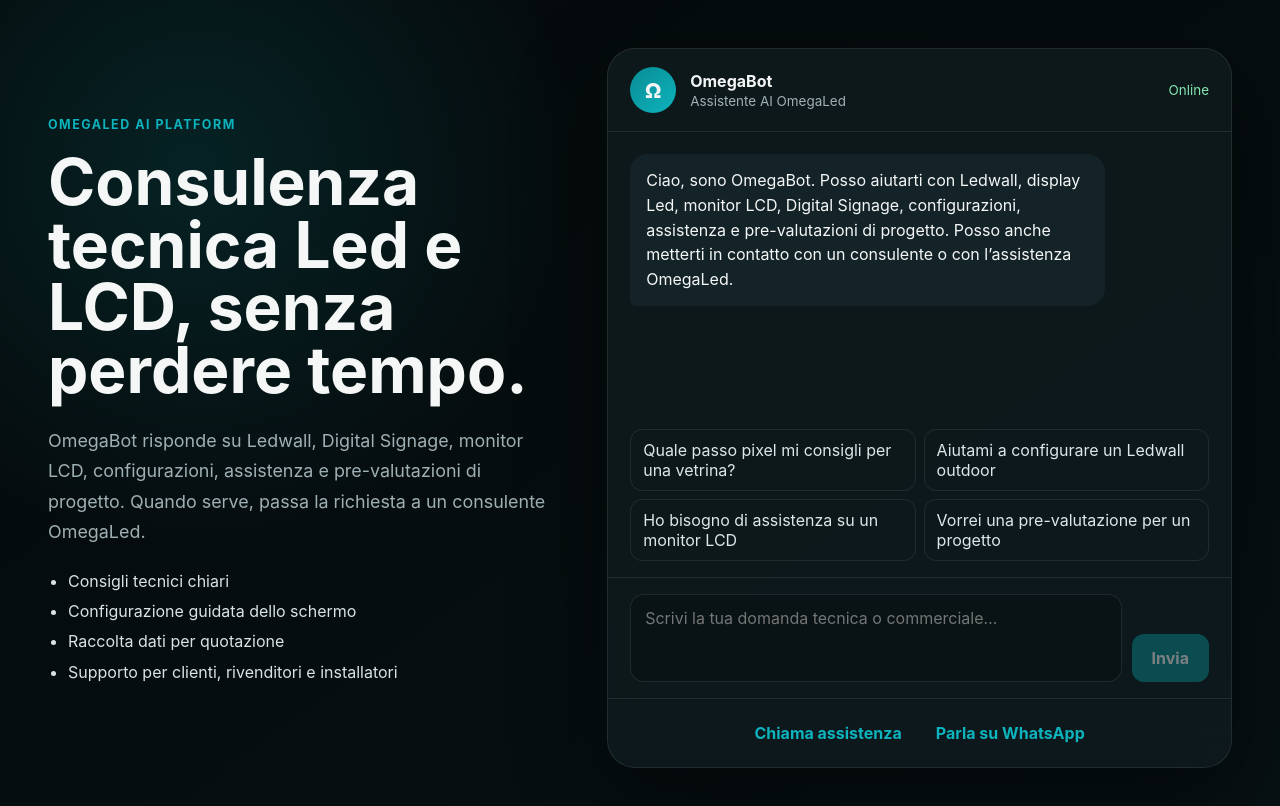
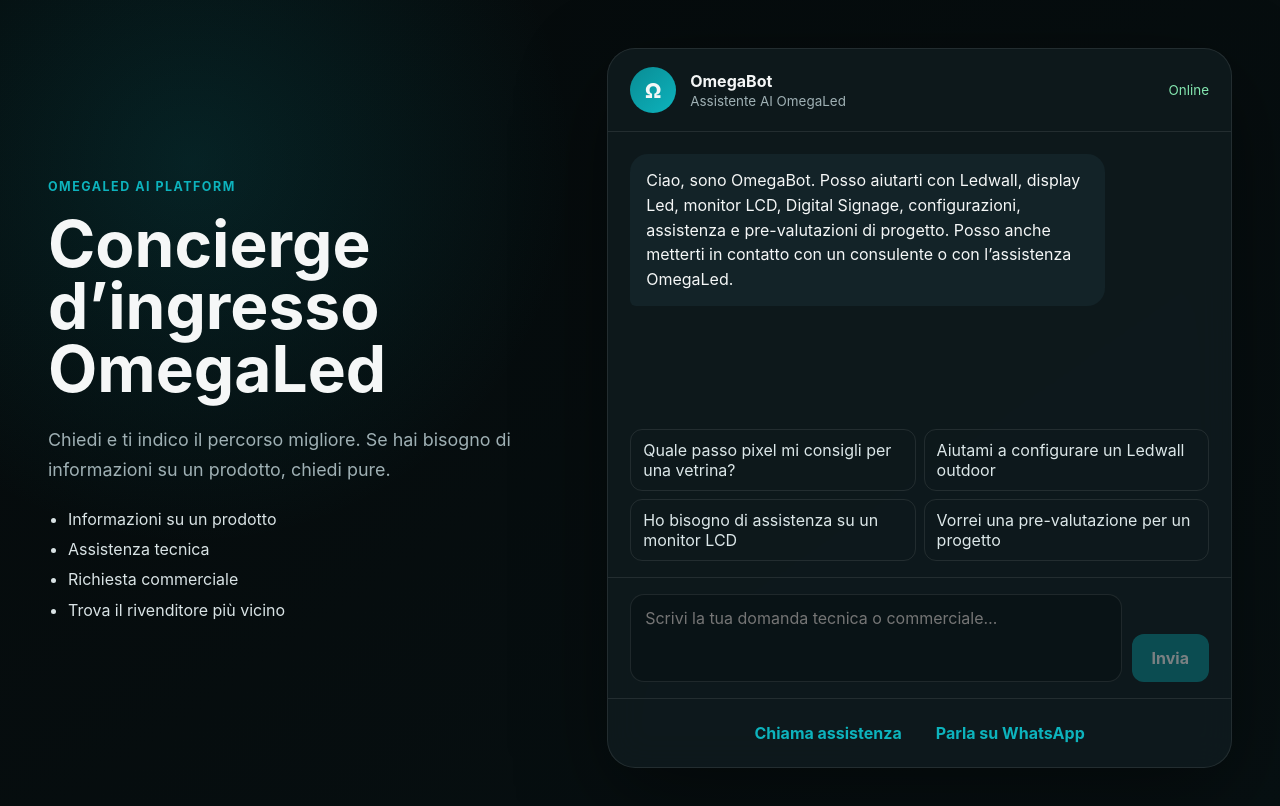
Before and after one commit to michelediciuccio-hue/omegaled-ai-assistant, a Next.js app: page / in a window 1280 px wide. Shown: the top 806 px of the page. Built offline with nearby package versions, Linux system fonts and the light colour scheme; no server answers.

Commit message:
feat: render public homepage from concierge settings

```diff
--- a/app/page.tsx
+++ b/app/page.tsx
@@ -1,24 +1,40 @@
 import { OmegaChat } from "@/components/chat/omega-chat";
+import { getPublicConciergeSettings } from "@/lib/concierge/public-settings";
 
-export default function HomePage() {
+export const dynamic = "force-dynamic";
+
+export default async function HomePage() {
+  const settings = await getPublicConciergeSettings();
+
   return (
     <main className="page-shell">
       <section className="hero-copy">
         <span className="eyebrow">OmegaLed AI Platform</span>
-        <h1>Consulenza tecnica Led e LCD, senza perdere tempo.</h1>
-        <p>
-          OmegaBot risponde su Ledwall, Digital Signage, monitor LCD, configurazioni,
-          assistenza e pre-valutazioni di progetto. Quando serve, passa la richiesta
-          a un consulente OmegaLed.
-        </p>
+        <h1>{settings.headline}</h1>
+        <p>{settings.subheadline}</p>
         <ul>
-          <li>Consigli tecnici chiari</li>
-          <li>Configurazione guidata dello schermo</li>
-          <li>Raccolta dati per quotazione</li>
-          <li>Supporto per clienti, rivenditori e installatori</li>
+          {settings.quick_actions.map((item) => (
+            <li key={item}>{item}</li>
+          ))}
         </ul>
       </section>
-      <OmegaChat />
+      {settings.enabled ? (
+        <OmegaChat
+          displayName={settings.display_name}
+          welcomeMessage={settings.welcome_message}
+          inputPlaceholder={settings.input_placeholder}
+          submitLabel={settings.submit_label}
+          starterPrompts={settings.quick_actions}
+        />
+      ) : (
+        <section className="chat-shell" aria-label="Concierge non disponibile">
+          <div className="chat-body">
+            <article className="bubble assistant">
+              Il Concierge OmegaLed è momentaneamente non disponibile.
+            </article>
+          </div>
+        </section>
+      )}
     </main>
   );
 }
```
